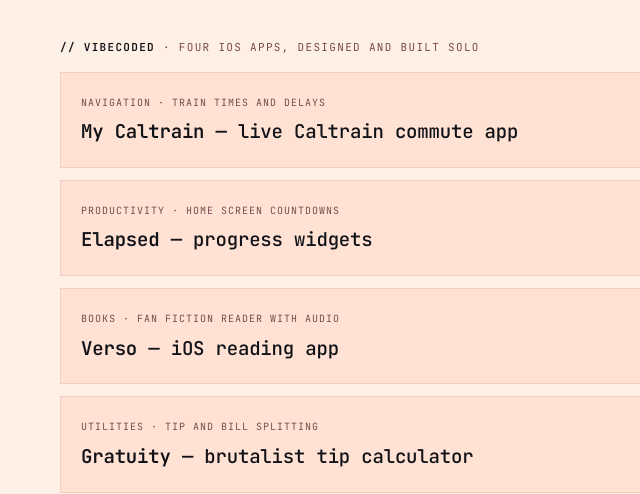
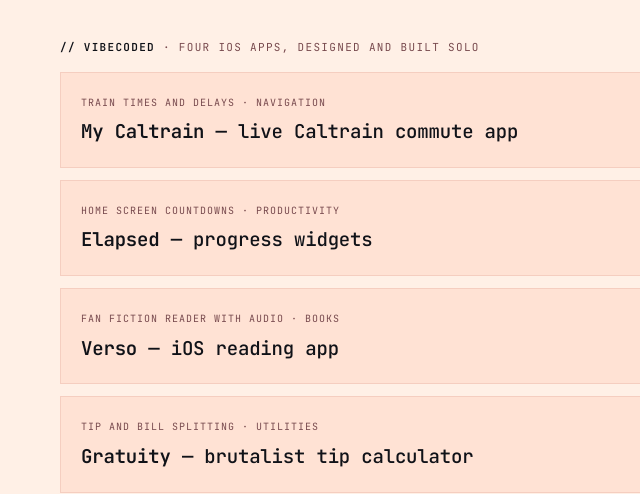
Before and after one commit to kidkatie2/portfolio, a plain HTML site: page index.html in a window 1280 px wide. Shown: the part 1017-1511 px from the top of the page, 0-640 px from the left. Drawn offline with Linux system fonts and the light colour scheme.

Commit message:
Description first, category second
Co-Authored-By: Claude Opus 5.5 <noreply@anthropic.com>

```diff
--- a/index.html
+++ b/index.html
@@ -449,7 +449,7 @@
 
   <a class="card is-live" href="caltrain.html">
     <div class="card-bd">
-      <div class="card-cat">Navigation · Train times and delays</div>
+      <div class="card-cat">Train times and delays · Navigation</div>
       <div class="card-title"><span class="accent">My Caltrain</span> — live Caltrain commute app</div>
       <span class="card-arrow" aria-hidden="true">→</span>
     </div>
@@ -457,7 +457,7 @@
 
   <a class="card is-live" href="elapsed.html">
     <div class="card-bd">
-      <div class="card-cat">Productivity · Home Screen countdowns</div>
+      <div class="card-cat">Home Screen countdowns · Productivity</div>
       <div class="card-title"><span class="accent">Elapsed</span> — progress widgets</div>
       <span class="card-arrow" aria-hidden="true">→</span>
     </div>
@@ -465,7 +465,7 @@
 
   <a class="card is-live" href="verso.html">
     <div class="card-bd">
-      <div class="card-cat">Books · Fan fiction reader with audio</div>
+      <div class="card-cat">Fan fiction reader with audio · Books</div>
       <div class="card-title"><span class="accent">Verso</span> — iOS reading app</div>
       <span class="card-arrow" aria-hidden="true">→</span>
     </div>
@@ -473,7 +473,7 @@
 
   <a class="card is-live" href="gratuity.html">
     <div class="card-bd">
-      <div class="card-cat">Utilities · Tip and bill splitting</div>
+      <div class="card-cat">Tip and bill splitting · Utilities</div>
       <div class="card-title"><span class="accent">Gratuity</span> — brutalist tip calculator</div>
       <span class="card-arrow" aria-hidden="true">→</span>
     </div>
```
